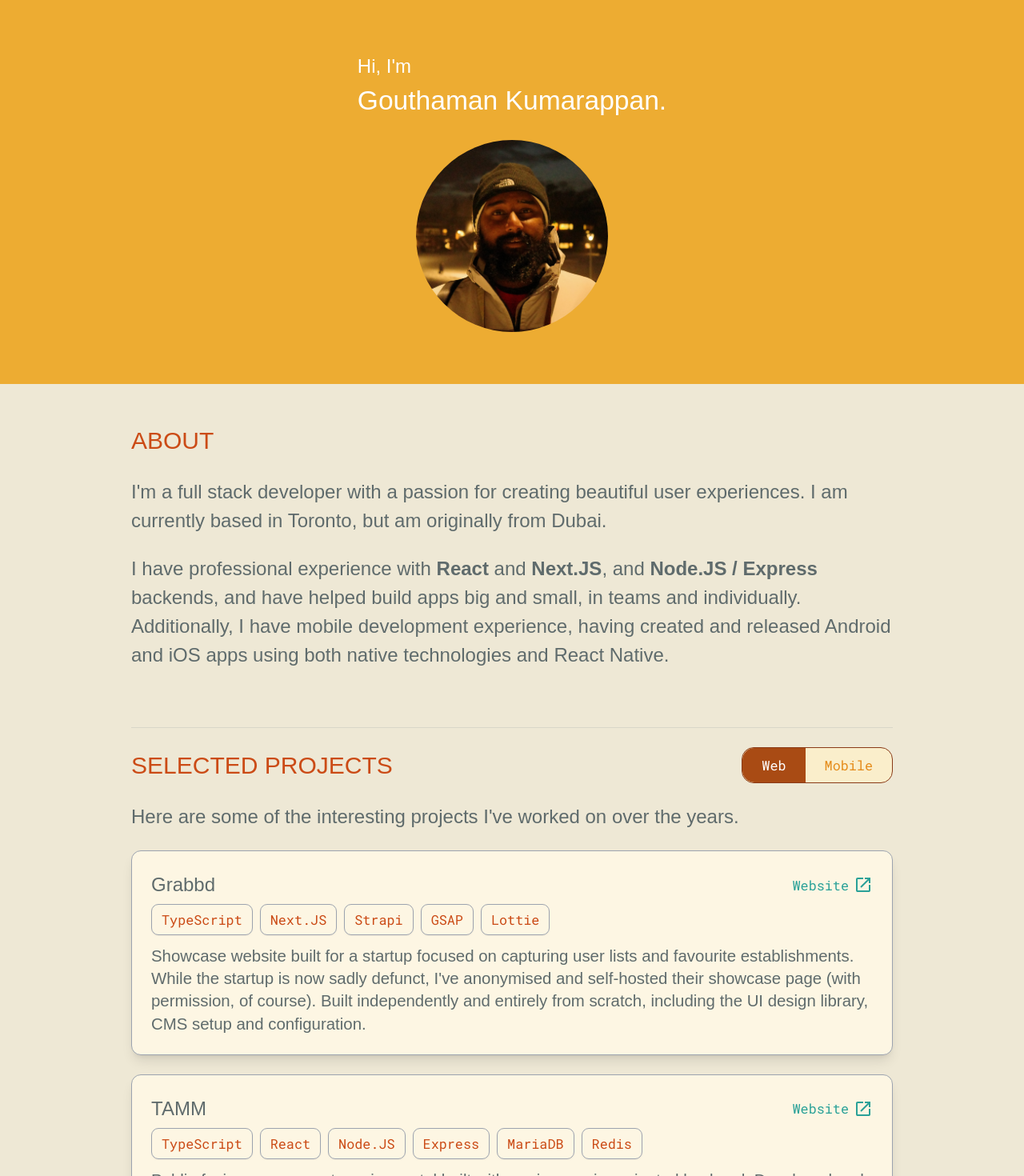
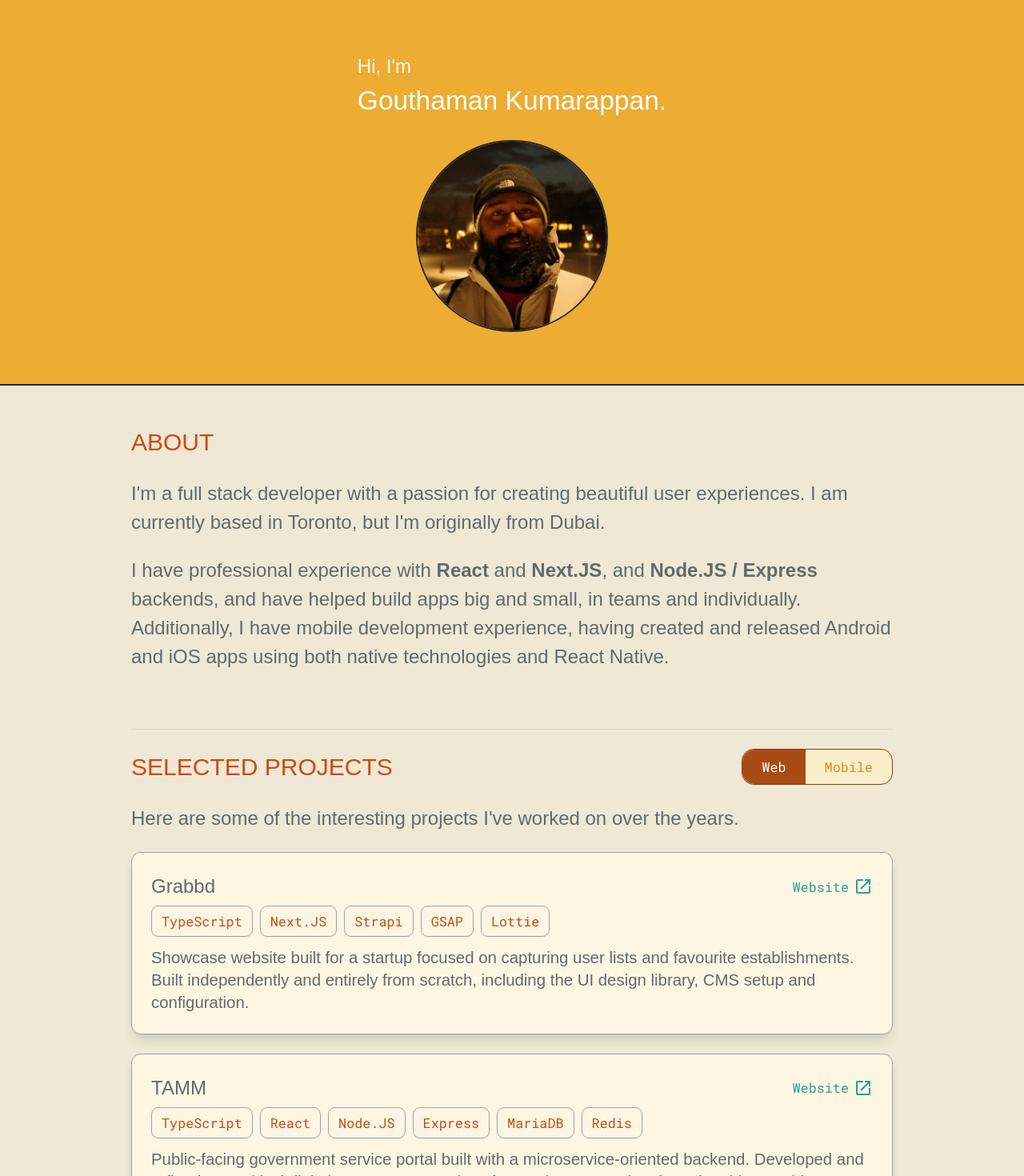
Before and after one commit to gouthamank/pageportal, a Next.js app: page / in a window 1280 px wide. Shown: the top 1470 px of the page at 80% size. Built offline with nearby package versions, Linux system fonts and the light colour scheme; a web font is replaced by a local one.

Commit message:
update: hero colors

```diff
--- a/src/app/page.tsx
+++ b/src/app/page.tsx
@@ -7,7 +7,7 @@ export default function Home() {
     return (
         <main>
             <Hero />
-            <div className='relative z-50 bg-solarized-base2 dark:bg-solarized-d-base02'>
+            <div className='relative z-50 border-b-2 border-t-2 border-slate-800 bg-solarized-base2 dark:border-slate-300 dark:bg-solarized-d-base02'>
                 <div className='container mx-auto flex min-h-screen flex-col px-4 md:px-6'>
                     <About />
                     <hr className='mt-12' />
--- a/src/components/About/index.tsx
+++ b/src/components/About/index.tsx
@@ -9,7 +9,7 @@ export default function About() {
             <p className={className([chivo.className, 'mt-8 text-md uppercase text-solarized-orange'])}>About</p>
             <p className='mt-4'>
                 I&apos;m a full stack developer with a passion for creating beautiful user experiences. I am currently
-                based in Toronto, but am originally from Dubai.
+                based in Toronto, but I&apos;m originally from Dubai.
             </p>
             <p className='mt-4'>
                 I have professional experience with <b>React</b> and <b>Next.JS</b>, and <b>Node.JS / Express</b>{' '}
--- a/src/components/Header/index.tsx
+++ /dev/null
@@ -1,11 +0,0 @@
-import type { HeaderProps } from '@/types/components/Header/index.types';
-
-export default function Header(props: HeaderProps) {
-    return (
-        <header className='fixed top-0 z-[9999] w-full'>
-            <div className='container mx-auto flex h-20 flex-row items-center justify-end px-4 md:px-6'>
-                <span className='material-symbols-outlined'>contrast</span>
-            </div>
-        </header>
-    );
-}
--- a/src/components/Hero/index.tsx
+++ b/src/components/Hero/index.tsx
@@ -11,15 +11,22 @@ export default function Hero(props: HeroProps) {
         <div
             className={className([
                 chivo.className,
-                'sticky left-0 right-0 top-0 z-40 flex min-h-[20rem] flex-col items-center justify-center bg-early-dawn-400 px-4 text-white transition-colors md:px-6 dark:bg-early-dawn-800',
+                'sticky left-0 right-0 top-0 z-40 flex min-h-[20rem] flex-col items-center justify-center px-4 transition-colors md:px-6',
+                'bg-early-dawn-400 text-white dark:bg-early-dawn-800',
             ])}
         >
             <div>
                 <p>Hi, I&apos;m</p>
                 <p className='text-xl'>Gouthaman Kumarappan.</p>
             </div>
-            <div className='relative mt-4 h-[10rem] w-[10rem] overflow-clip rounded-[100%] transition-transform hover:scale-105'>
-                <Image src={profileImage} alt={'Gouthaman'} fill objectFit={'cover'} className='scale-125' />
+            <div className='relative mt-4 h-[10rem] w-[10rem] overflow-clip rounded-[100%] border-2 border-slate-800 transition-transform dark:border-slate-300'>
+                <Image
+                    src={profileImage}
+                    alt={'Gouthaman'}
+                    fill
+                    objectFit={'cover'}
+                    className='scale-125 transition-all hover:scale-150'
+                />
             </div>
         </div>
     );
--- a/src/components/SelectedProjects/allProjects.tsx
+++ b/src/components/SelectedProjects/allProjects.tsx
@@ -11,10 +11,8 @@ const grabbd: ProjectProps = {
     ],
     description: (
         <span>
-            Showcase website built for a startup focused on capturing user lists and favourite establishments. While the
-            startup is now sadly defunct, I&apos;ve anonymised and self-hosted their showcase page (with permission, of
-            course). Built independently and entirely from scratch, including the UI design library, CMS setup and
-            configuration.
+            Showcase website built for a startup focused on capturing user lists and favourite establishments. Built
+            independently and entirely from scratch, including the UI design library, CMS setup and configuration.
         </span>
     ),
 };
--- a/src/types/components/Header/index.types.ts
+++ /dev/null
@@ -1 +0,0 @@
-export type HeaderProps = {};
```
